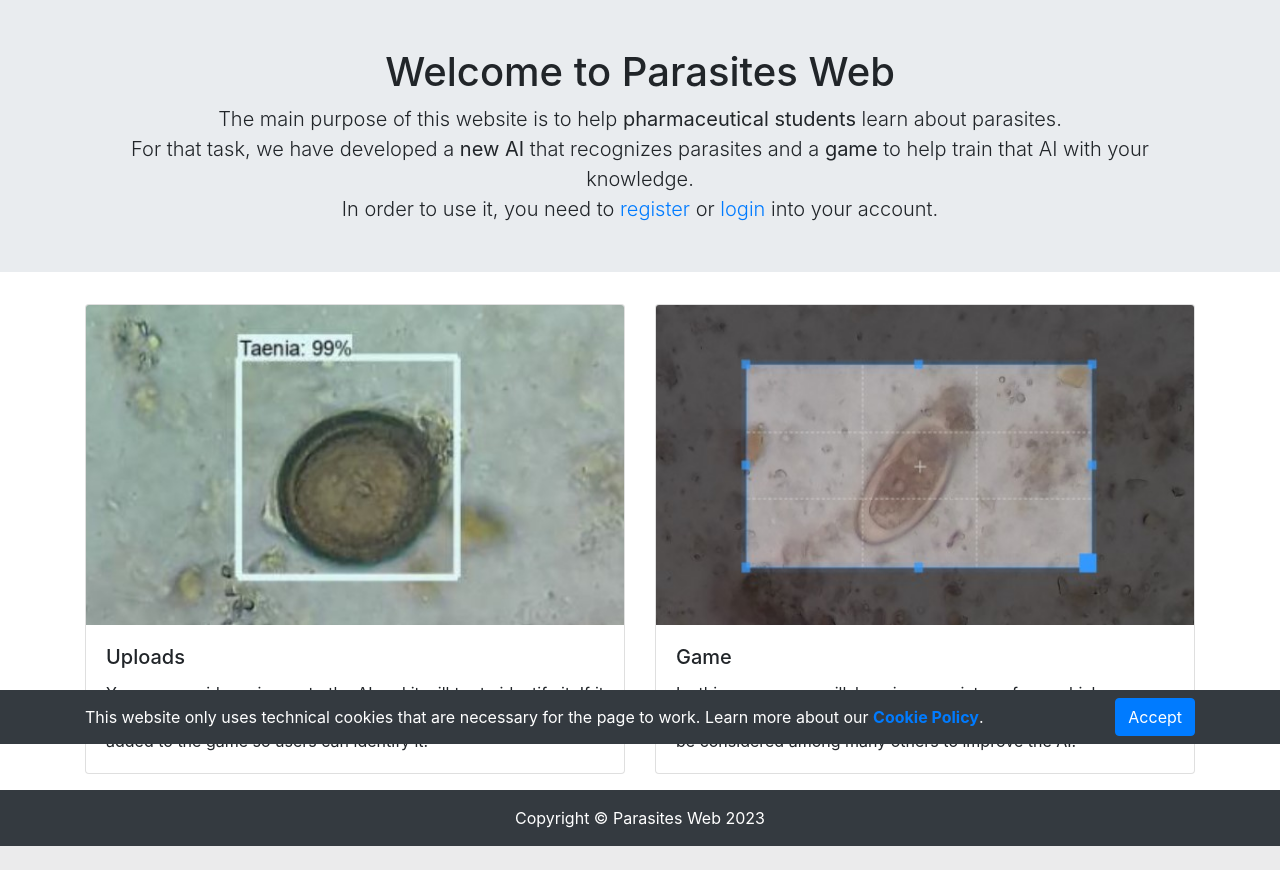
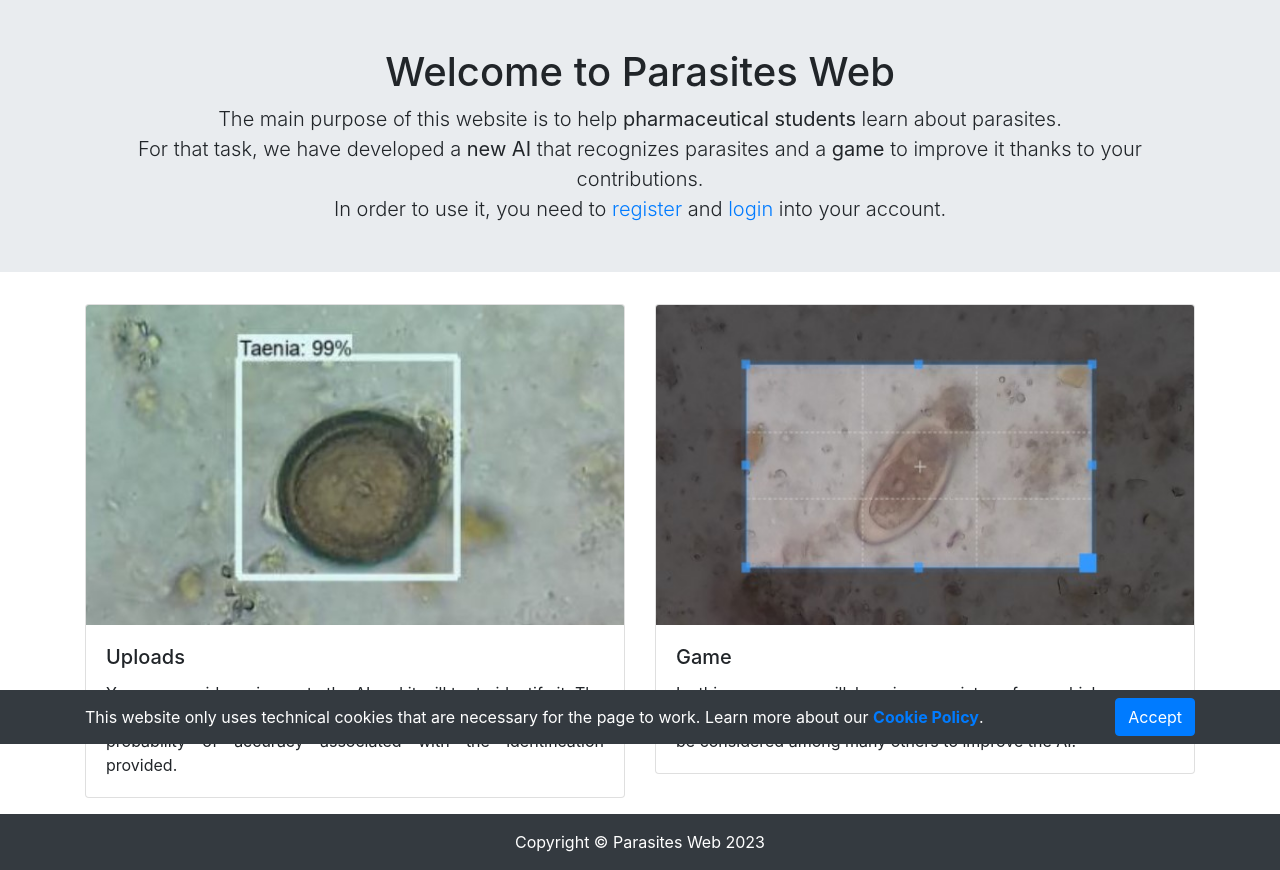
Before and after one commit to JVini98/ceu-parasite-web, a Django app: page / in a window 1280 px wide. Shown: the part 56-926 px from the top of the page. Before the commit the page ends 902 px from the top, so only its background shows below. Run offline with Django 4.2, Linux system fonts and the light colour scheme; parts of the project's set-up code (start-up, migrations or seed data) failed here and were passed over.

Commit message:
Improved instructions to users

```diff
--- a/parasite_web/game/templates/game.html
+++ b/parasite_web/game/templates/game.html
@@ -70,6 +70,9 @@
     <nav class="navbar navbar-light bg-light mb-4">
       <div class="container">
         <h1>Identify the parasites</h1>
+        <div>
+          This section allows you to identify as many parasites as you want from each image. You will need to crop a section of the current image and associate it with a parasite name provided from a list. Before sending your answers, you will be able to revise them at the bottom of this page.
+        </div>
       </div>
     </nav>
     {{reported|safe}}
@@ -86,7 +89,7 @@
       <p id="imageID" class="hidden">{{image.id}}</p>
     </div>
     <div class="buttons">
-      <button id="cropButton" type="button" class="btn btn-info btn-lg" data-toggle="modal" data-target="#myModal">Found!</button>
+      <button id="cropButton" type="button" class="btn btn-info btn-lg" data-toggle="modal" data-target="#myModal">Crop</button>
     </div>
     <div class="modal fade" id="myModal" role="dialog">
       <div class="modal-dialog">
--- a/parasite_web/home/templates/home.html
+++ b/parasite_web/home/templates/home.html
@@ -67,8 +67,8 @@
 				{{message|safe}}
 				<h1 class="display-5">Welcome to Parasites Web</h1>
 				<p class="lead mb-0">The main purpose of this website is to help <b>pharmaceutical students</b> learn about parasites.</p>
-				<p class="lead mb-0">For that task, we have developed a <b>new AI</b> that recognizes parasites and a <b>game</b> to help train that AI with your knowledge.</p>
-				<p class="lead mb-0">In order to use it, you need to <a href='/users/register' class="link">register</a> or <a href='/users/' class="link">login</a> into your account.</p>
+				<p class="lead mb-0">For that task, we have developed a <b>new AI</b> that recognizes parasites and a <b>game</b> to improve it thanks to your contributions.</p>
+				<p class="lead mb-0">In order to use it, you need to <a href='/users/register' class="link">register</a> and <a href='/users/' class="link">login</a> into your account.</p>
 			</div>
 		</div>
 		<!-- Content -->
@@ -79,7 +79,7 @@
 				<img class="card-img-top" src="../static/images/ai2.jpg" width="350" height="320" alt="Uploads image">
 				<div class="card-body">
 				<h5 class="card-title">Uploads</h5>
-				<p class="card-text text-justify">You can provide an image to the AI and it will try to identify it. If it is successfull, the AI will return you the name, otherwise, it will be added to the game so users can identify it.</p>
+				<p class="card-text text-justify">You can provide an image to the AI and it will try to identify it. The result will be an annotated image with the parasite name and the probability of accuracy associated with the identification provided.</p>
 				</div>
 			</div>
 			</div>
--- a/parasite_web/home/templates/settings.html
+++ b/parasite_web/home/templates/settings.html
@@ -66,6 +66,9 @@
     <nav class="navbar navbar-light bg-light mb-4">
         <div class="container">
             <h1>Account settings</h1>
+            <div>
+                This section allows you to manage your account. You are able to change your personal information and delete your account whenever you want.
+            </div>
         </div>
     </nav>
     <div class="container py-0">
--- a/parasite_web/uploads/templates/uploads/form.html
+++ b/parasite_web/uploads/templates/uploads/form.html
@@ -66,9 +66,8 @@
         <nav class="navbar navbar-light bg-light mb-4">
             <div class="container">
                 <h1>Stool parasites detector</h1>
-                <div>Welcome to the stool parasite detector. This web permits submitting images taken with a microscope
-                    to detect the presence of human stool samples. This page is intended to help pharmacists and students
-                    in this type of analysis.
+                <div>
+                    This section permits submitting images taken with a microscope to detect the presence of human stool samples. This page is intended to help pharmacists and students with this type of analysis.
                 </div>
             </div>
         </nav>
```
Also changed, not shown: parasite_web/uploads/templates/uploads/show.html (+8 -1 lines).
